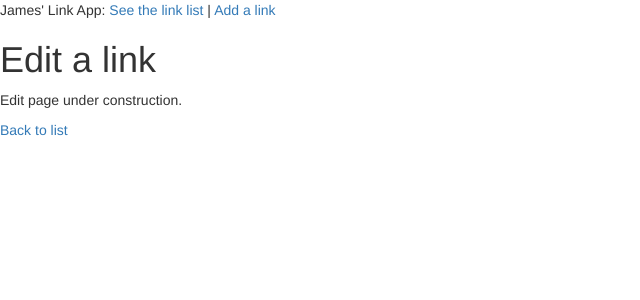
After one commit to jamesgallien/url-text-file-importer, a Flask app: page /edit in a window 1280 px wide. The commit adds this page. Shown: the top 300 px of the page, without its empty margins (0-640 px from the left). Run offline with Flask 2, Linux system fonts and the light colour scheme; some libraries are stand-ins or nearby versions.

Commit message:
Beginnings of Edit functionality

```diff
--- a/app/routes.py
+++ b/app/routes.py
@@ -35,3 +35,8 @@ def delete():
     db.session.delete(link)
     db.session.commit()
     return redirect(url_for('index'))
+
+@app.route('/edit', methods=['GET', 'POST'])
+def edit():
+    page_name = 'Edit a link'
+    return render_template('edit.html', application_name=page_name)
--- /dev/null
+++ b/app/templates/edit.html
@@ -0,0 +1,7 @@
+{% extends "base.html" %}
+{% import 'bootstrap/wtf.html' as wtf %}
+
+{% block app_content %}
+    <p>Edit page under construction.</p>
+    <a href="/">Back to list</a>
+{% endblock %}
--- a/app/templates/index.html
+++ b/app/templates/index.html
@@ -8,6 +8,7 @@
                 <th style="width: 10%;">Starred</th>
                 <th style="width: 10%;">Read</th>
                 <th style="width: 10%;">Dead link</th>
+                <th style="width: 10%;"></th>
                 <th style="width: 10%;"></th>
             </tr>
         </thead>
@@ -22,6 +23,7 @@
                         <td>{{ link.read }}</td>
                         <td>{{ link.dead_link }}</td>
                         <td><a href="delete?id={{ link.id }}">Delete</a></td>
+                        <td><a href="edit">Edit</a></td>
                     </tr>
                 {% else %}
                     <tr>
```
